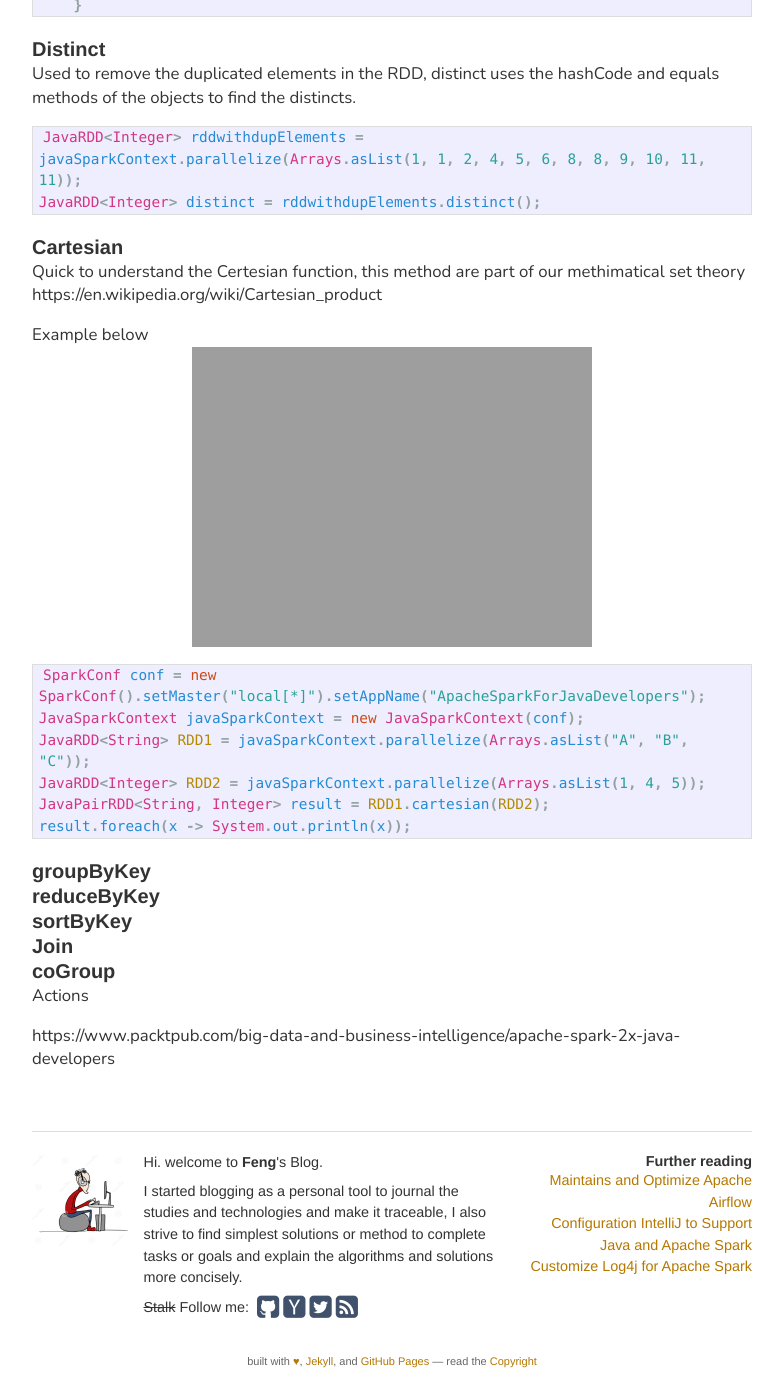
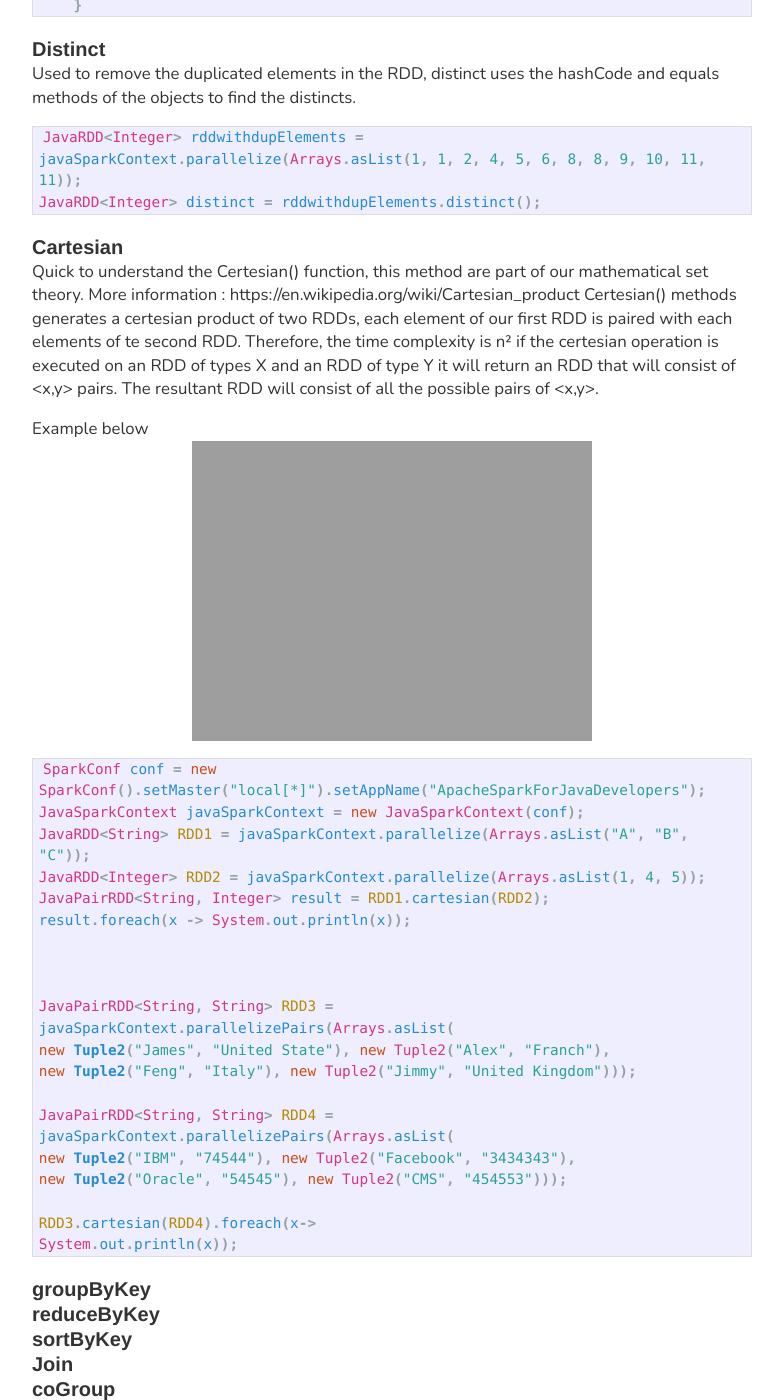
Before and after one commit to SharpLu/Blog, a Jekyll site: the page built from _posts/2016-07-10-java-8-for-apache-spark-examples.md, in a window 1280 px wide and 1400 px high, scrolled down 5131 px. Shown: the whole window, without its empty margins (248-1031 px from the left). Built offline with Jekyll 4.4.1, drawn with Linux system fonts in a browser that asks for light colours.

Commit message:
Update 2016-07-10-java-8-for-apache-spark-examples.md

````diff
--- a/_posts/2016-07-10-java-8-for-apache-spark-examples.md
+++ b/_posts/2016-07-10-java-8-for-apache-spark-examples.md
@@ -129,12 +129,12 @@ JavaRDD<Integer> distinct = rddwithdupElements.distinct();
 ```
 
 ##### Cartesian
-Quick to understand the Certesian function, this method are part of our methimatical set theory
-https://en.wikipedia.org/wiki/Cartesian_product
+Quick to understand the Certesian() function, this method are part of our mathematical set theory.
+More information : https://en.wikipedia.org/wiki/Cartesian_product
+Certesian() methods generates a certesian product of two RDDs, each element of our first RDD is paired with each elements of te second RDD. Therefore, the time complexity is n² if the certesian operation is executed on an RDD of types X and an RDD of type Y it will return an RDD that will consist of <x,y> pairs. The resultant RDD will consist of all the possible pairs of <x,y>.
 
 Example below
 ![](http://feng.io/static/spark_examples/09.png)
-
 
 ```java
 SparkConf conf = new SparkConf().setMaster("local[*]").setAppName("ApacheSparkForJavaDevelopers");
@@ -143,6 +143,19 @@ JavaRDD<String> RDD1 = javaSparkContext.parallelize(Arrays.asList("A", "B", "C")
 JavaRDD<Integer> RDD2 = javaSparkContext.parallelize(Arrays.asList(1, 4, 5));
 JavaPairRDD<String, Integer> result = RDD1.cartesian(RDD2);
 result.foreach(x -> System.out.println(x));
+
+
+
+JavaPairRDD<String, String> RDD3 = javaSparkContext.parallelizePairs(Arrays.asList(
+new Tuple2("James", "United State"), new Tuple2("Alex", "Franch"),
+new Tuple2("Feng", "Italy"), new Tuple2("Jimmy", "United Kingdom")));
+
+JavaPairRDD<String, String> RDD4 = javaSparkContext.parallelizePairs(Arrays.asList(
+new Tuple2("IBM", "74544"), new Tuple2("Facebook", "3434343"),
+new Tuple2("Oracle", "54545"), new Tuple2("CMS", "454553")));
+
+RDD3.cartesian(RDD4).foreach(x->
+System.out.println(x));
 ```
 
 ##### groupByKey
````
